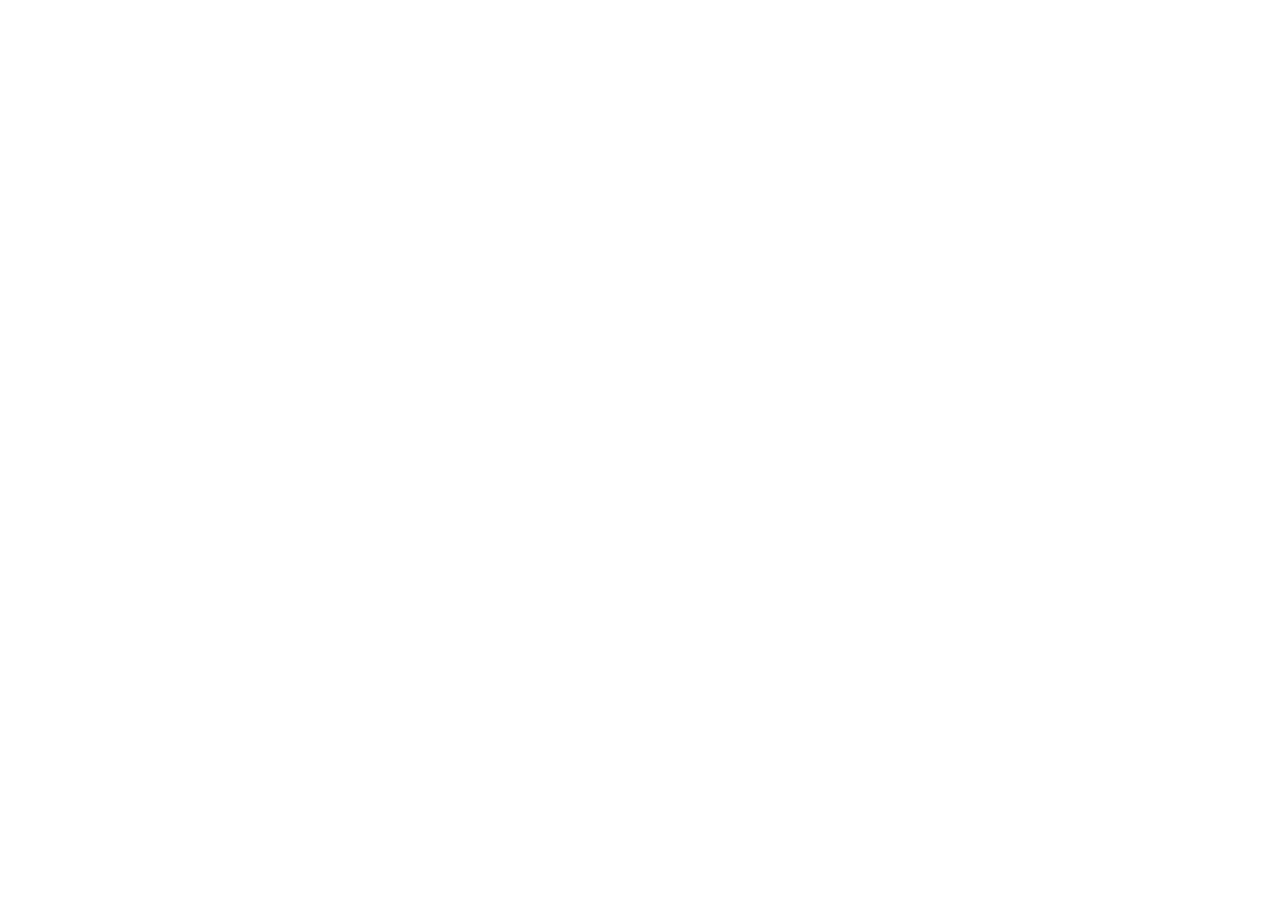
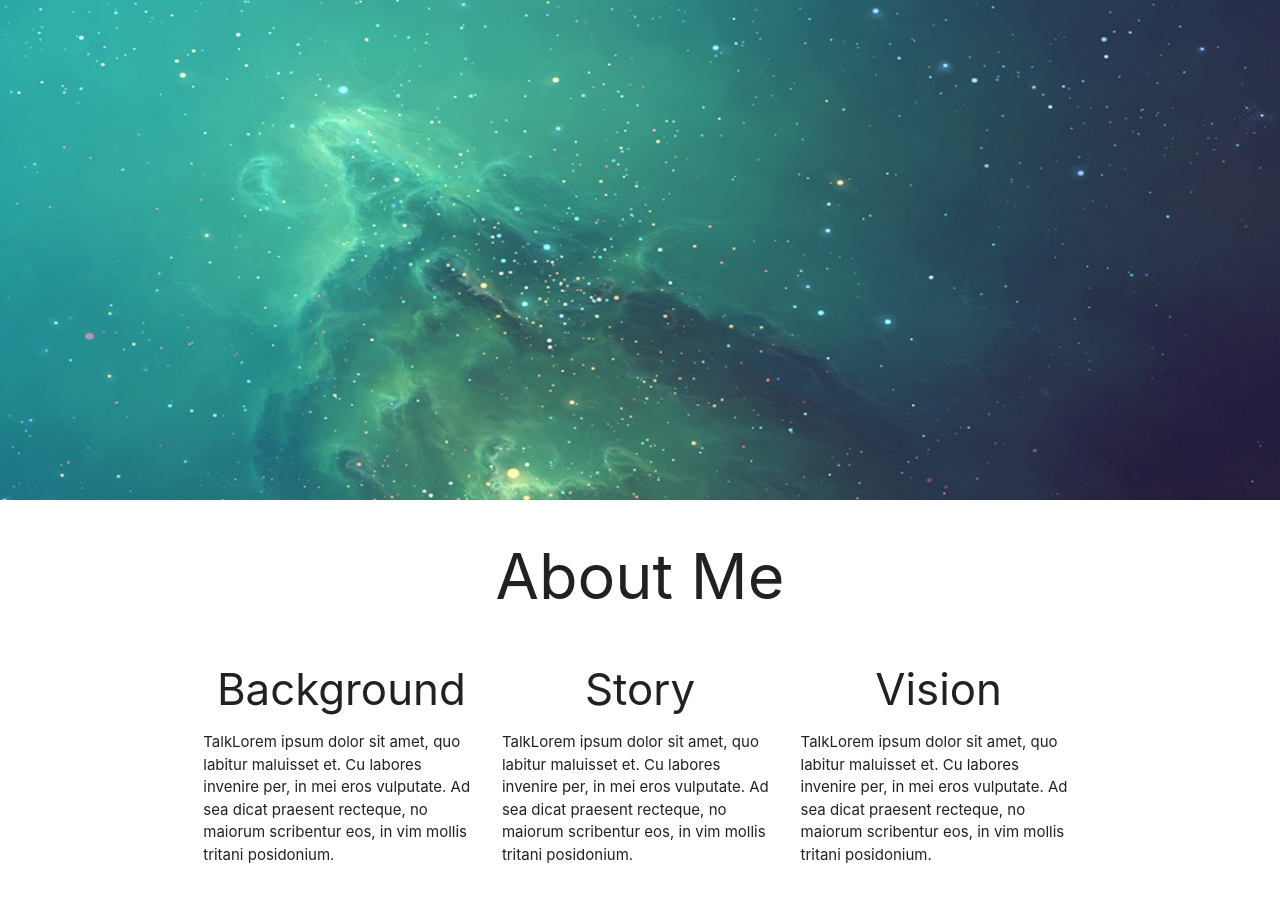
Before and after one commit to chriscampbell32/new_portfolio, a plain HTML site: page index.html in a window 1280 px wide. Before the commit the page ends 800 px from the top, so only its background shows below. Drawn offline with nearby package versions, Linux system fonts and the light colour scheme.

Commit message:
parallax, basic mockup starting

```diff
--- a/index.html
+++ b/index.html
@@ -4,8 +4,41 @@
   <meta charset="UTF-8" />
   <meta name="author" content="Chris Campbell">
   <title>CWC</title>
+  <!--compiled and minified css -->
+  <link href="http://fonts.googleapis.com/icon?family=Material+Icons" rel="stylesheet">
+  <!-- Compiled and minified CSS -->
+  <link rel="stylesheet" href="https://cdnjs.cloudflare.com/ajax/libs/materialize/0.97.5/css/materialize.min.css">
+  <link rel="stylesheet" type="text/css" href="styles/styles.css">
 </head>
 <body>
+  <div class="parallax-container">
+    <div class="parallax"><img src="images/universe.jpg"></div>
+  </div>
+
+  <div class="container">
+    <div class="row">
+      <h1 class="center-align">About Me</h1>
+      <div class="col s12 m4">
+        <h3 class="center-align">Background</h3>
+        <p>TalkLorem ipsum dolor sit amet, quo labitur maluisset et. Cu labores invenire per, in mei eros vulputate. Ad sea dicat praesent recteque, no maiorum scribentur eos, in vim mollis tritani posidonium. </p>
+      </div>
+      <div class="col s12 m4">
+        <h3 class="center-align">Story</h3>
+        <p>TalkLorem ipsum dolor sit amet, quo labitur maluisset et. Cu labores invenire per, in mei eros vulputate. Ad sea dicat praesent recteque, no maiorum scribentur eos, in vim mollis tritani posidonium. </p>
+      </div>
+      <div class="col s12 m4">
+        <h3 class="center-align">Vision</h3>
+        <p>TalkLorem ipsum dolor sit amet, quo labitur maluisset et. Cu labores invenire per, in mei eros vulputate. Ad sea dicat praesent recteque, no maiorum scribentur eos, in vim mollis tritani posidonium. </p>
+      </div>
+    </div>
+  </div>
+
+
+
+ <!-- Compiled and minified JavaScript -->
+   <script src="https://code.jquery.com/jquery-2.2.0.min.js"></script>
+   <script src="https://cdnjs.cloudflare.com/ajax/libs/materialize/0.97.5/js/materialize.min.js"></script>
+   <script type="text/javascript" src="script.js"></script>
 
 </body>
 </html>
--- /dev/null
+++ b/script.js
@@ -0,0 +1,3 @@
+$(document).ready(function(){
+    $('.parallax').parallax();
+});
--- /dev/null
+++ b/styles/styles.css
@@ -0,0 +1,7 @@
+.parallax-container{
+    height: 500px;
+}
+
+div {
+    border: 1 px solid black;
+}
```
Also changed, not shown: images/universe.jpg (added), 1 other file.
